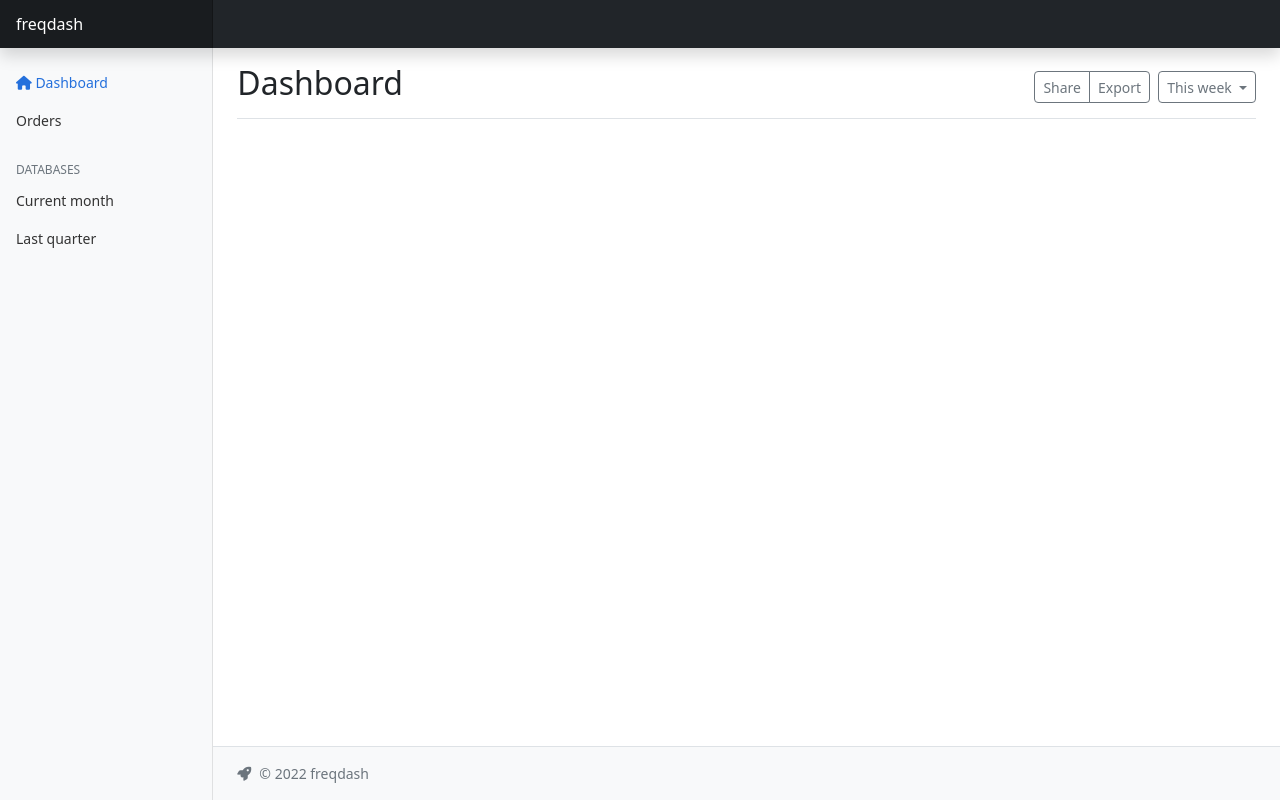
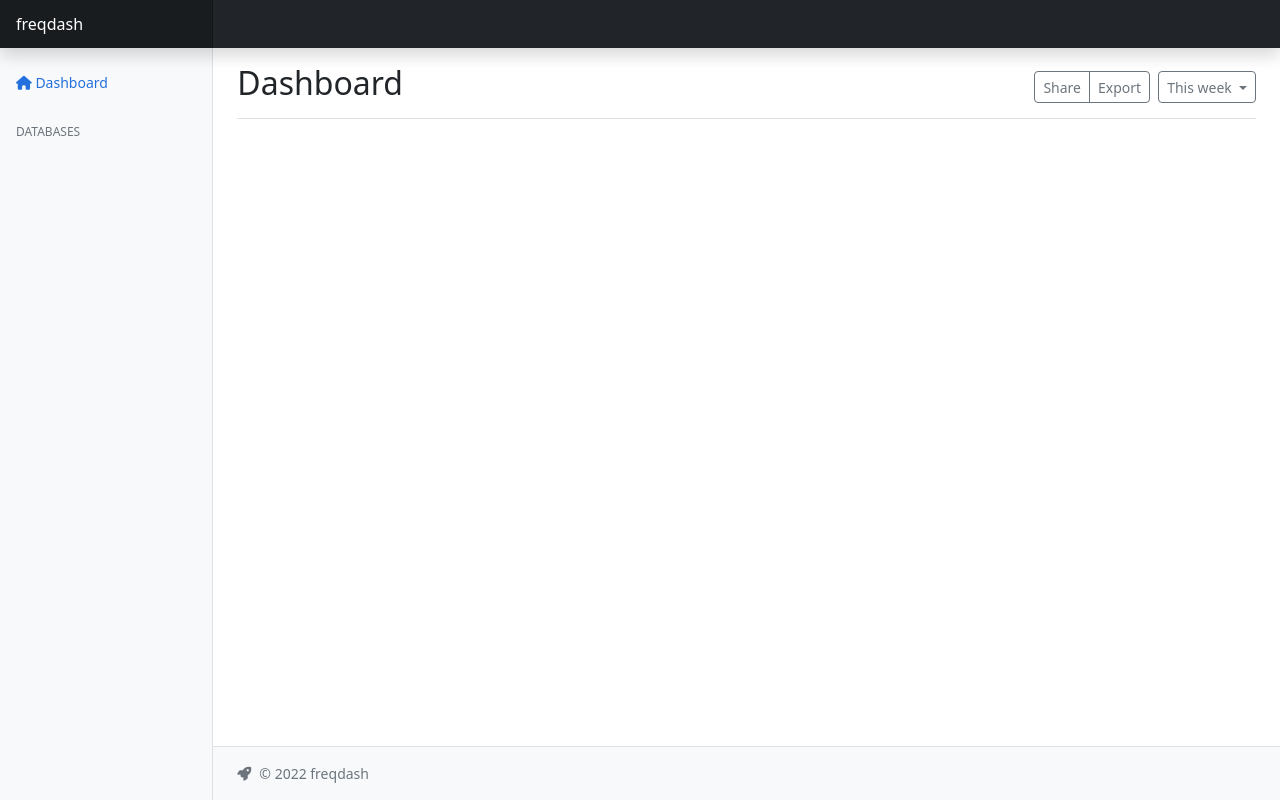
Before and after one commit to ecoppen/freqdash, a FastAPI app: page / in a window 1280 px wide. Run offline with FastAPI, Linux system fonts and the light colour scheme.

Commit message:
Update sidebar.html

```diff
--- a/templates/sidebar.html
+++ b/templates/sidebar.html
@@ -2,38 +2,25 @@
     <div class="position-sticky pt-3 sidebar-sticky">
         <ul class="nav flex-column">
             <li class="nav-item">
-                <a class="nav-link active" aria-current="page" href="#">
+                <a class="nav-link {% if data['page'] == 'index' %}active{% endif %}" aria-current="page" href="#">
                     <i class="fa-solid fa-house"></i>
                     Dashboard
-                </a>
-            </li>
-            <li class="nav-item">
-                <a class="nav-link" href="#">
-                    <span data-feather="file" class="align-text-bottom"></span>
-                    Orders
                 </a>
             </li>
         </ul>
 
         <h6 class="sidebar-heading d-flex justify-content-between align-items-center px-3 mt-4 mb-1 text-muted text-uppercase">
             <span>Databases</span>
-            <a class="link-secondary" href="#" aria-label="Add a new report">
-                <span data-feather="plus-circle" class="align-text-bottom"></span>
-            </a>
         </h6>
         <ul class="nav flex-column mb-auto">
+            {% for database in data["databases"] %}
             <li class="nav-item">
                 <a class="nav-link" href="#">
                     <span data-feather="file-text" class="align-text-bottom"></span>
-                    Current month
+                    <i class="fa-solid fa-database"></i> {{database}}
                 </a>
             </li>
-            <li class="nav-item">
-                <a class="nav-link" href="#">
-                    <span data-feather="file-text" class="align-text-bottom"></span>
-                    Last quarter
-                </a>
-            </li>
+            {% endfor %}
         </ul>
     </div>
 </nav>
```
